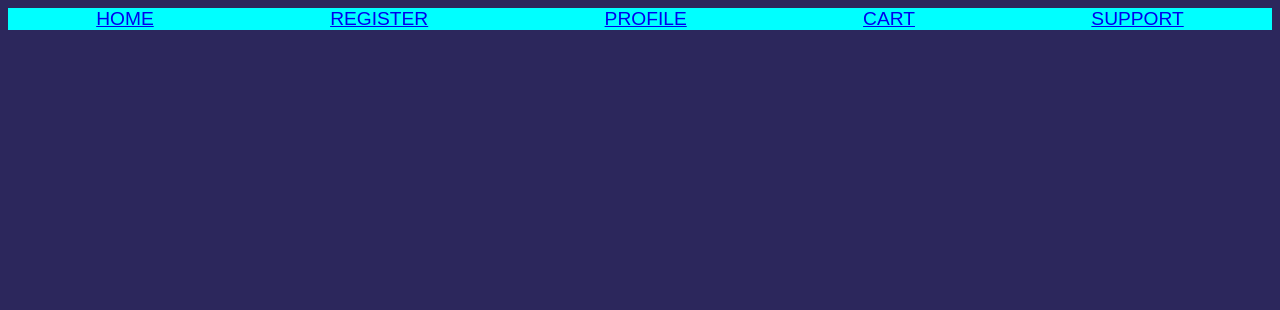
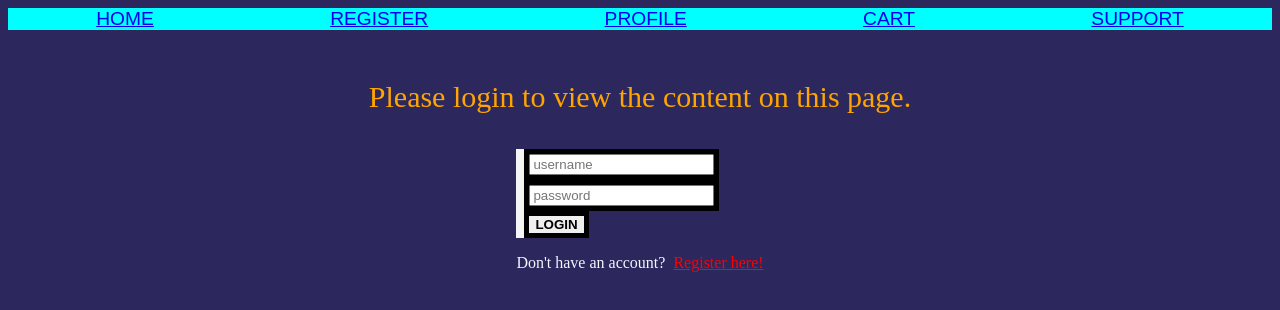
Before and after one commit to 2402-Capstone-1-teamnamehere/capstone-1, a React (Vite) app: page /notlogin in a window 1280 px wide. Shown: the top 310 px of the page. Built offline with nearby package versions, Linux system fonts and the light colour scheme.

Commit message:
updated login features for Profile and Cart

```diff
--- a/src/App.jsx
+++ b/src/App.jsx
@@ -10,6 +10,7 @@ import Support from './components/Support';
 import Profile from './components/Profile';
 import UserCarts from './components/UserCarts';
 import Logout from './components/Logout';
+import RequireLogin from './components/RequireLogin';
 
 const BASE_API_URL = "https://fakestoreapi.com"
 
@@ -18,7 +19,7 @@ function App() {
 
   return (
     <>
-      <NavBar />
+      <NavBar token={token}/>
 
       <Routes>
         <Route path='/' element={
@@ -26,38 +27,49 @@ function App() {
             {
               !token ?
               <Login setToken={setToken} BASE_API_URL={BASE_API_URL}/> :
-              <Logout />
+              <Logout setToken={setToken}/>
             }
               <h1>F.I.T.E.M.I</h1>
               <AllProducts BASE_API_URL={BASE_API_URL}/>
           </>
         }/>
+
         <Route path='/products/:ID' element={
           <>
-            {token ? <Logout /> : null}
+            {token ? <Logout setToken={setToken}/> : null}
             <SingleProduct BASE_API_URL={BASE_API_URL}/>
           </>
         }/>
+
         <Route path='/register' element={
           <>
-            {token ? <Logout /> : null}
+            {token ? <Logout setToken={setToken}/> : null}
             <RegisterForm BASE_API_URL={BASE_API_URL} token={token} setToken={setToken}/>
           </>
         }/>
+
         <Route path='/support' element={
           <>
-            {token ? <Logout /> : null}
+            {token ? <Logout setToken={setToken}/> : null}
             <Support />
           </>
         }/>
+
         <Route path='/profile' element={
           <>
-            {token ? <Logout /> : null}
+            <Logout setToken={setToken}/>
             <Profile />
           </>
         }/>
-        <Route path='/carts/user/:userID' element={<UserCarts BASE_API_URL={BASE_API_URL}/>} />
 
+        <Route path='/carts/user/:userID' element={
+          <>
+            {token ? <Logout setToken={setToken}/> : null}
+            <UserCarts BASE_API_URL={BASE_API_URL}/>
+          </>
+        }/>
+
+        <Route path='/notlogin' element={<RequireLogin token={token} setToken={setToken} BASE_API_URL={BASE_API_URL}/>} />
       </Routes>
 
     </>
@@ -65,5 +77,3 @@ function App() {
 }
 
 export default App
-
-// condition ? show : null
--- a/src/NavBar.jsx
+++ b/src/NavBar.jsx
@@ -1,12 +1,13 @@
 import { Link } from 'react-router-dom';
 
-const NavBar = () => {
+const NavBar = ({token}) => {
+
   return (
     <div className="navBar">
       <Link to={'/'}>HOME</Link>
       <Link to={'/register'}>REGISTER</Link>
-      <Link to={'/profile'}>PROFILE</Link>
-      <Link to={'/carts/user/:userID'}>CART</Link>
+      {token ? <Link to={'/profile'}>PROFILE</Link> : <Link to={'/notlogin'}>PROFILE</Link>}
+      {token ? <Link to={'/carts/user/1'}>CART</Link> : <Link to={'/notlogin'}>CART</Link>}
       <Link to={'/support'}>SUPPORT</Link>
     </div>
   )
--- a/src/components/DeleteCart.jsx
+++ b/src/components/DeleteCart.jsx
@@ -13,14 +13,11 @@ const DeleteCart = ({BASE_API_URL, currentCart}) => {
       setCart(result)
       console.log(cart)
     } catch(error) {console.log(error)}
+
+    return <div id="removeMessage">Cart ID #{cart.id} has been removed.</div>
   }
   return (
-    <>
       <button id="deleteButton" onClick={Delete}>Delete Cart</button>
-      {
-        <div id="removeMessage">Cart ID #{cart.id} has been removed.</div>
-      }
-    </>
   )
 }
 
--- a/src/components/Login.jsx
+++ b/src/components/Login.jsx
@@ -1,5 +1,5 @@
 import { useState } from 'react';
-import { useNavigate, Link } from 'react-router-dom';
+import { Link } from 'react-router-dom';
 
 const Login = ({BASE_API_URL, setToken}) => {
   const [username, setUsername] = useState("");
--- a/src/components/Logout.jsx
+++ b/src/components/Logout.jsx
@@ -1,10 +1,11 @@
 import { useNavigate } from "react-router-dom"
 
-const Logout = () => {
+const Logout = ({setToken}) => {
   const navigate = useNavigate();
 
   const handleClick = () => {
     localStorage.removeItem("token")
+    setToken("")
     navigate("/");
   }
 
--- /dev/null
+++ b/src/components/RequireLogin.jsx
@@ -0,0 +1,22 @@
+import Login from "./Login";
+import { useNavigate } from 'react-router-dom';
+import { useEffect } from "react";
+
+const RequireLogin = ({token, setToken, BASE_API_URL}) => {
+  const navigate = useNavigate();
+
+  useEffect(() => {
+    if(token) {
+      navigate('/');
+    }
+  })
+
+  return (
+    <div onClick={useEffect} className="requireLog">
+      <div id="logMsg">Please login to view the content on this page.</div>
+      <div><Login setToken={setToken} BASE_API_URL={BASE_API_URL}/></div>
+    </div>
+  )
+}
+
+export default RequireLogin;
--- a/src/css/index.css
+++ b/src/css/index.css
@@ -5,6 +5,7 @@ h1 {
   font-size: 70px;
   color: aquamarine;
   justify-content: center;
+  text-shadow: 8px 7px 5px black;
 }
 
 .main {
@@ -220,23 +221,9 @@ p {
   margin-top: 80px;
 }
 
-/* MISCELLANEOUS */
-
-#help {
-  display: flex;
-  justify-content: center;
-  margin-top: 200px;
-}
-
-#jeff {
-  display: flex;
-  justify-content: center;
-  margin-top: 80px;
-}
-
-#jeffimg {
-  border-radius: 50%;
-  max-width: 800px;
+#address {
+  margin-bottom: 1px;
+  font-weight: bold;
 }
 
 
@@ -296,3 +283,36 @@ p {
   justify-content: right;
   color: red;
 }
+
+
+/* MISCELLANEOUS */
+
+#help {
+  display: flex;
+  justify-content: center;
+  margin-top: 200px;
+}
+
+#jeff {
+  display: flex;
+  justify-content: center;
+  margin-top: 80px;
+}
+
+#jeffimg {
+  border-radius: 50%;
+  max-width: 800px;
+}
+
+.requireLog {
+  display: flex;
+  flex-direction: column;
+  align-items: center;
+}
+
+#logMsg {
+  color: orange;
+  font-size: 30px;
+  margin-top: 50px;
+  margin-bottom: 20px;
+}
```
Also changed, not shown: src/components/UpdateCart.jsx (deleted).
